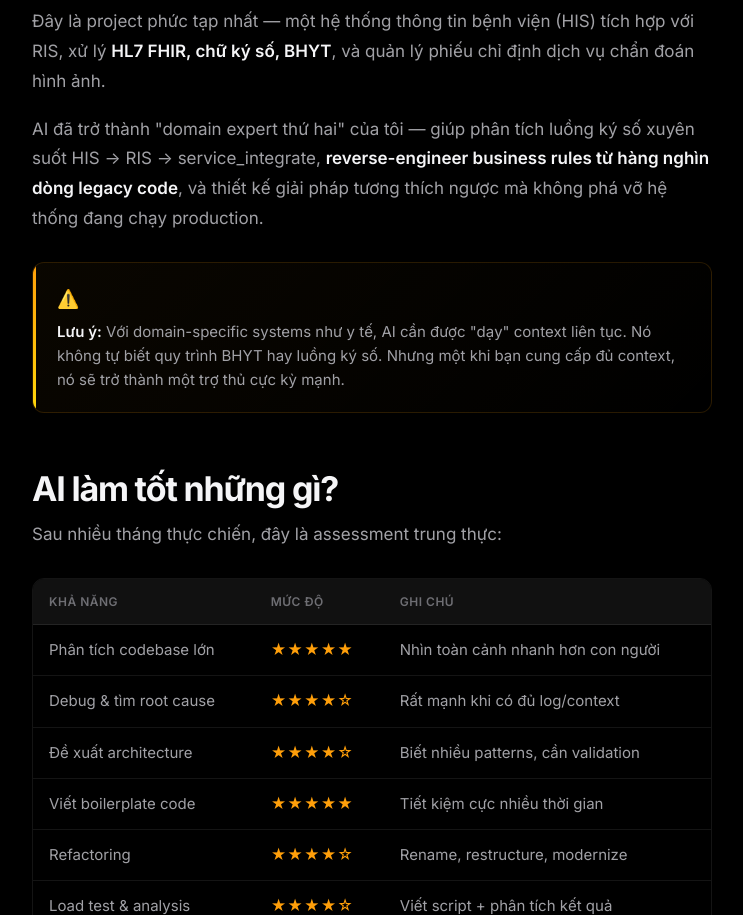
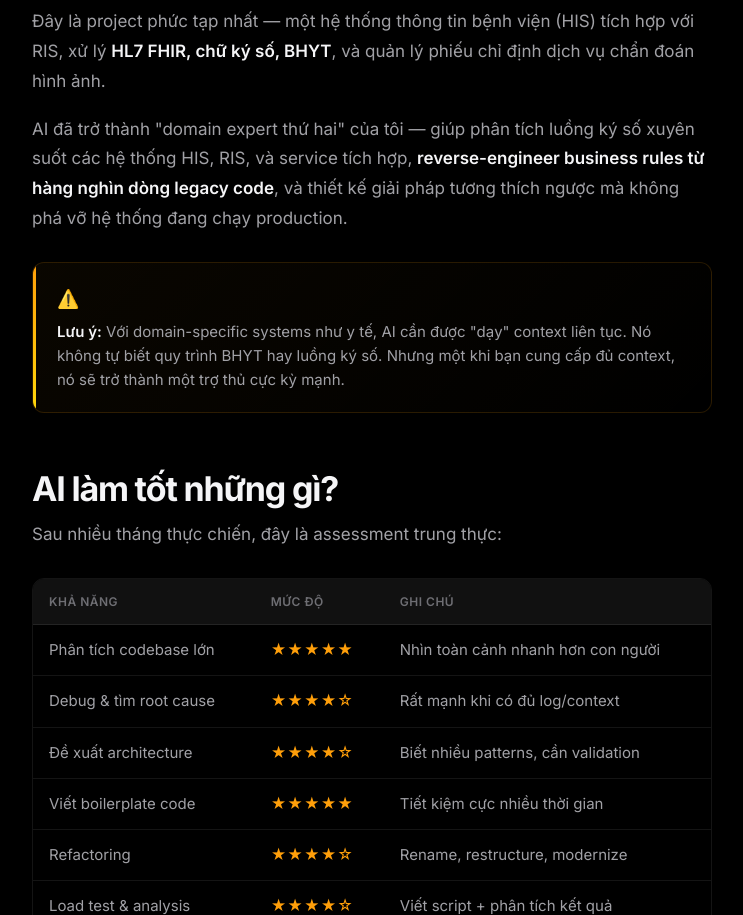
Before and after one commit to xoaicatchu/xoaicatchu.github.io, a plain HTML site: page index.html in a window 1280 px wide. Shown: the part 3140-4055 px from the top of the page, without its empty margins (268-1011 px from the left). Drawn offline with Linux system fonts and the light colour scheme; no server answers.

Commit message:
fix: replace service_integrate with generic term

```diff
--- a/index.html
+++ b/index.html
@@ -899,7 +899,7 @@
                 Đây là project phức tạp nhất — một hệ thống thông tin bệnh viện (HIS) tích hợp với RIS, xử lý <strong>HL7 FHIR, chữ ký số, BHYT</strong>, và quản lý phiếu chỉ định dịch vụ chẩn đoán hình ảnh.
             </p>
             <p>
-                AI đã trở thành "domain expert thứ hai" của tôi — giúp phân tích luồng ký số xuyên suốt HIS → RIS → service_integrate, <strong>reverse-engineer business rules từ hàng nghìn dòng legacy code</strong>, và thiết kế giải pháp tương thích ngược mà không phá vỡ hệ thống đang chạy production.
+                AI đã trở thành "domain expert thứ hai" của tôi — giúp phân tích luồng ký số xuyên suốt các hệ thống HIS, RIS, và service tích hợp, <strong>reverse-engineer business rules từ hàng nghìn dòng legacy code</strong>, và thiết kế giải pháp tương thích ngược mà không phá vỡ hệ thống đang chạy production.
             </p>
         </div>
 
```
